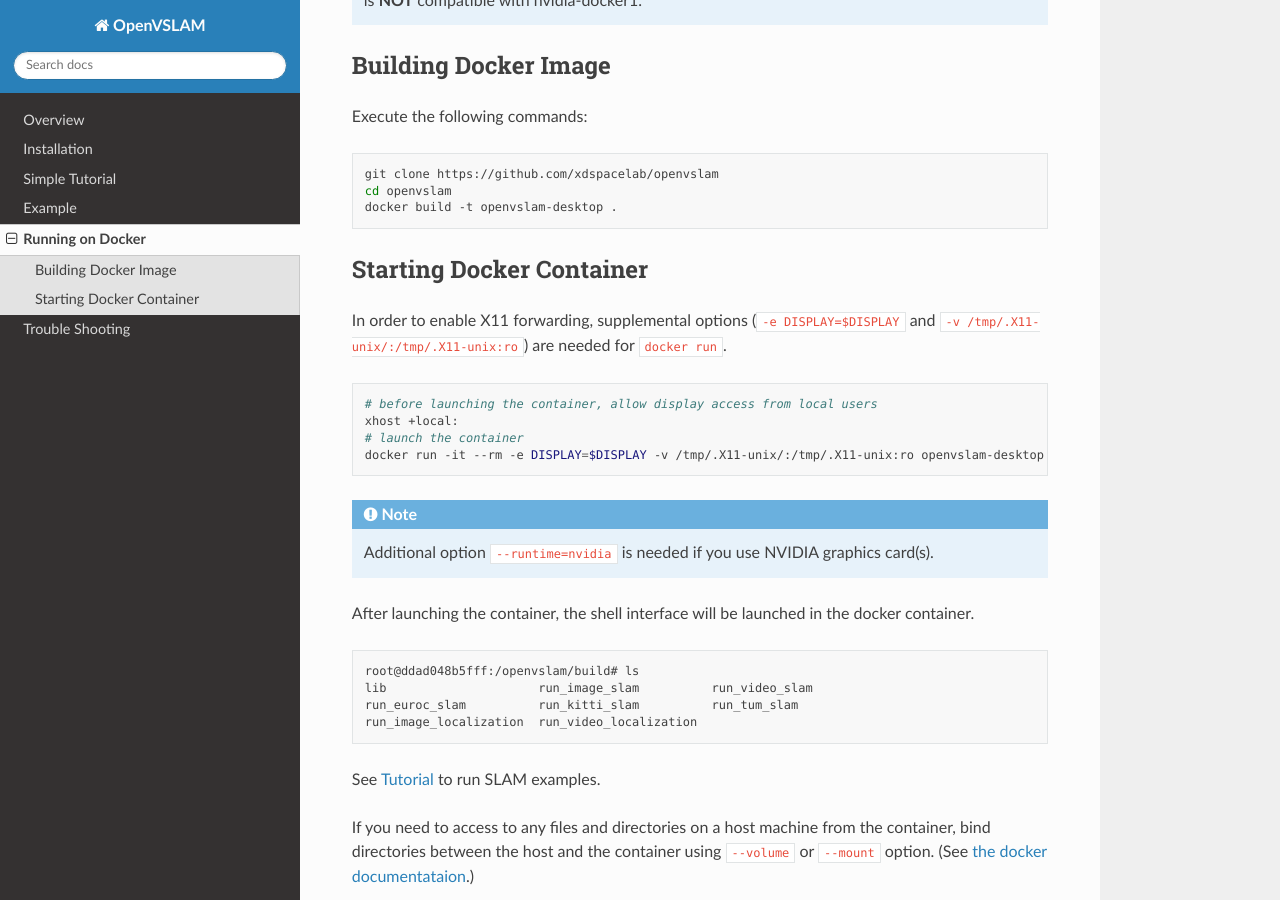
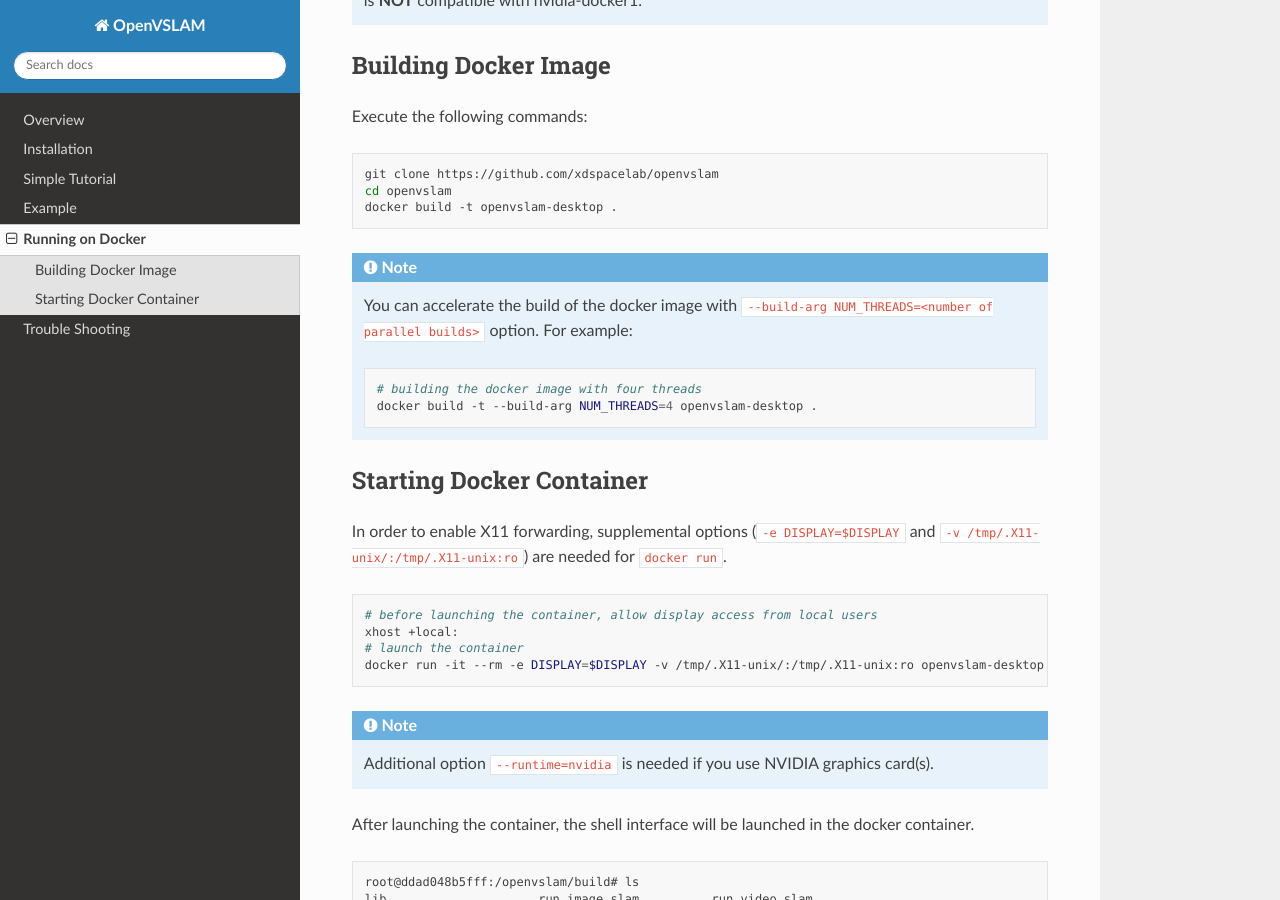
Before and after one commit to xdspacelab/openvslam, a Sphinx documentation site: the page built from docs/docker.rst, in a window 1280 px wide and 900 px high, scrolled down 334 px. Built offline with Sphinx 7.4.7 and the Read the Docs theme 2.0.0, drawn with Linux system fonts in a browser that asks for light colours.

Commit message:
Add the instruction for parallel build of docker image

```diff
--- a/docs/docker.rst
+++ b/docs/docker.rst
@@ -26,6 +26,16 @@
     git clone https://github.com/xdspacelab/openvslam
     cd openvslam
     docker build -t openvslam-desktop .
+
+
+.. NOTE ::
+
+    You can accelerate the build of the docker image with ``--build-arg NUM_THREADS=<number of parallel builds>`` option. For example:
+
+    .. code-block:: bash
+
+        # building the docker image with four threads
+        docker build -t --build-arg NUM_THREADS=4 openvslam-desktop .
 
 
 .. _section-start-docker-container:
```
